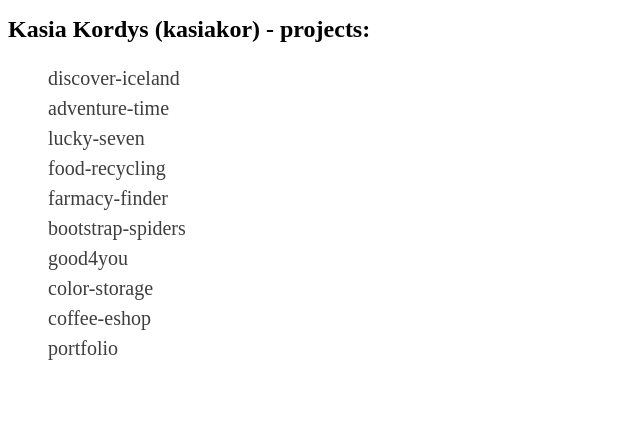
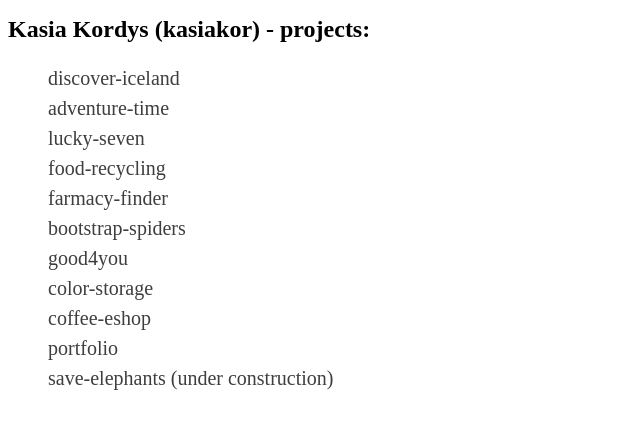
Before and after one commit to kasiakor/kasiakor.github.io, a plain HTML site: page index.html in a window 1280 px wide. Shown: the whole page, without its empty margins (0-640 px from the left). Drawn offline with Linux system fonts and the light colour scheme.

Commit message:
Add save-elephants project

```diff
--- a/index.html
+++ b/index.html
@@ -46,6 +46,7 @@
 			<li><a href="http://kasiakor.github.io/color-storage/">color-storage</a></li>
 			<li><a href="http://kasiakor.github.io/coffee-eshop/">coffee-eshop</a></li>
 			<li><a href="http://www.kasiakor.co.uk/portfolio/">portfolio</a></li>
+            <li><a href="http://www.kasiakor.co.uk/save-elephants/">save-elephants (under construction)</a></li>
 		</ul>
 	</body>
 </html>
```
